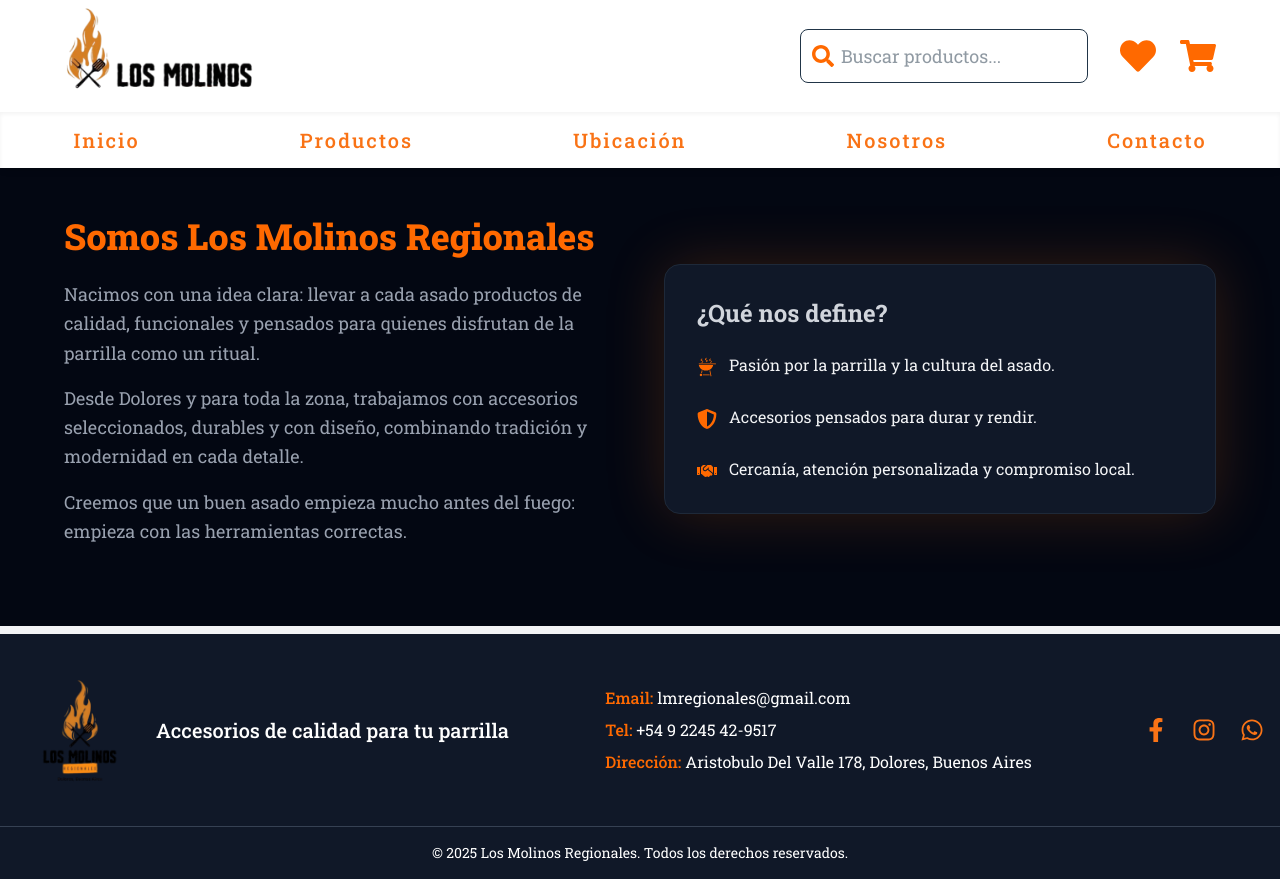
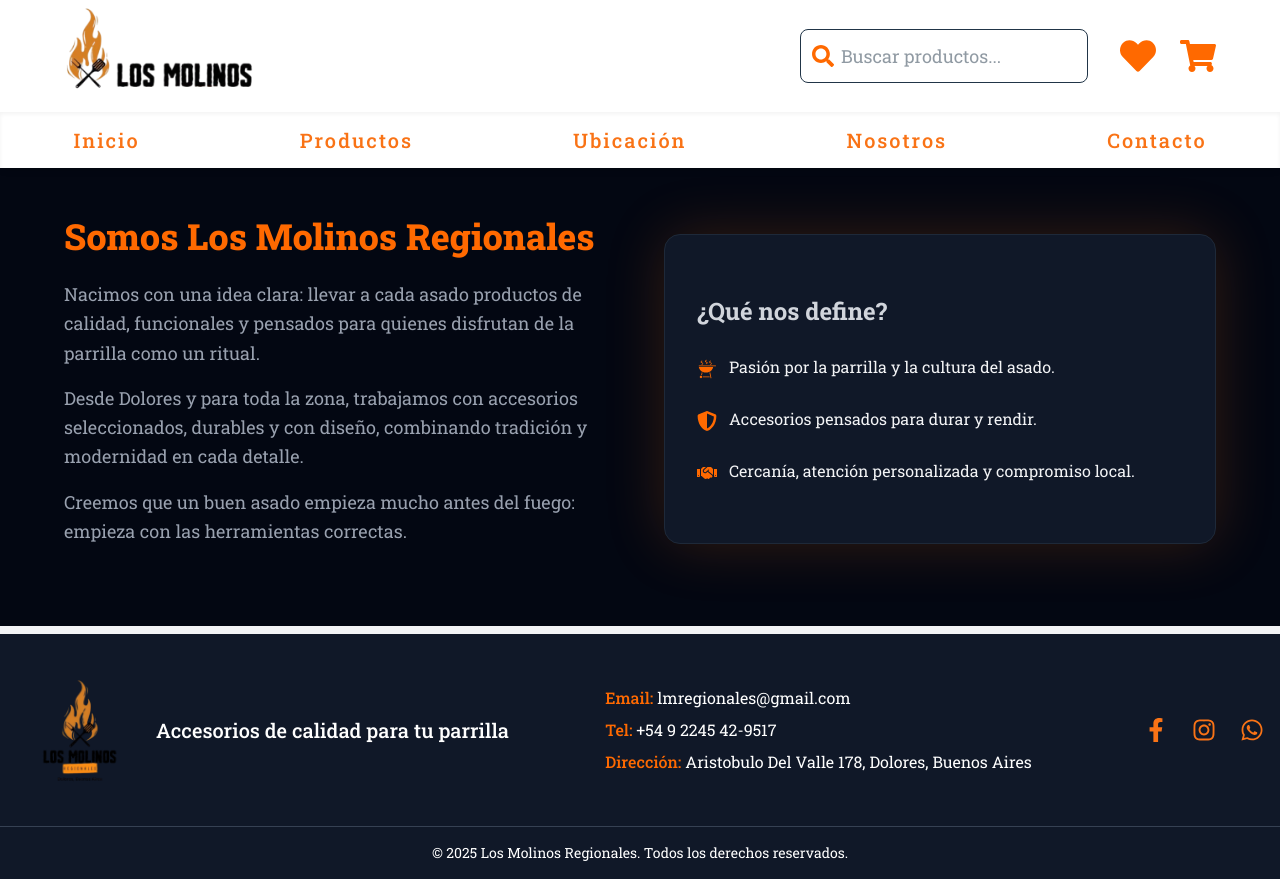
Before and after one commit to antoninojoaquin/los-molinos-frontend, a React (Vite) app: page /nosotros in a window 1280 px wide. Built offline with nearby package versions, Linux system fonts and the light colour scheme.

Commit message:
fix margin on about page container

```diff
--- a/src/pages/Nosotros.jsx
+++ b/src/pages/Nosotros.jsx
@@ -28,11 +28,11 @@ function Nosotros() {
         </div>
 
         <div className="mt-10 bg-gray-900 border border-gray-800 rounded-2xl shadow-[0_0_60px_rgba(249,115,22,0.2)] p-8">
-          <h3 className="text-2xl font-bold text-gray-300 mb-6">
+          <h3 className="text-2xl font-bold my-7 text-gray-300 mb-6">
             ¿Qué nos define?
           </h3>
 
-          <ul className="space-y-7 text-gray-100">
+          <ul className="space-y-7 my-7 text-gray-100">
             <li className="flex items-start gap-3">
               <GiBarbecue className="text-orange-500 text-xl mt-1 min-w-[20px]"/><span>Pasión por la parrilla y la cultura del asado.</span>
             </li>
```
